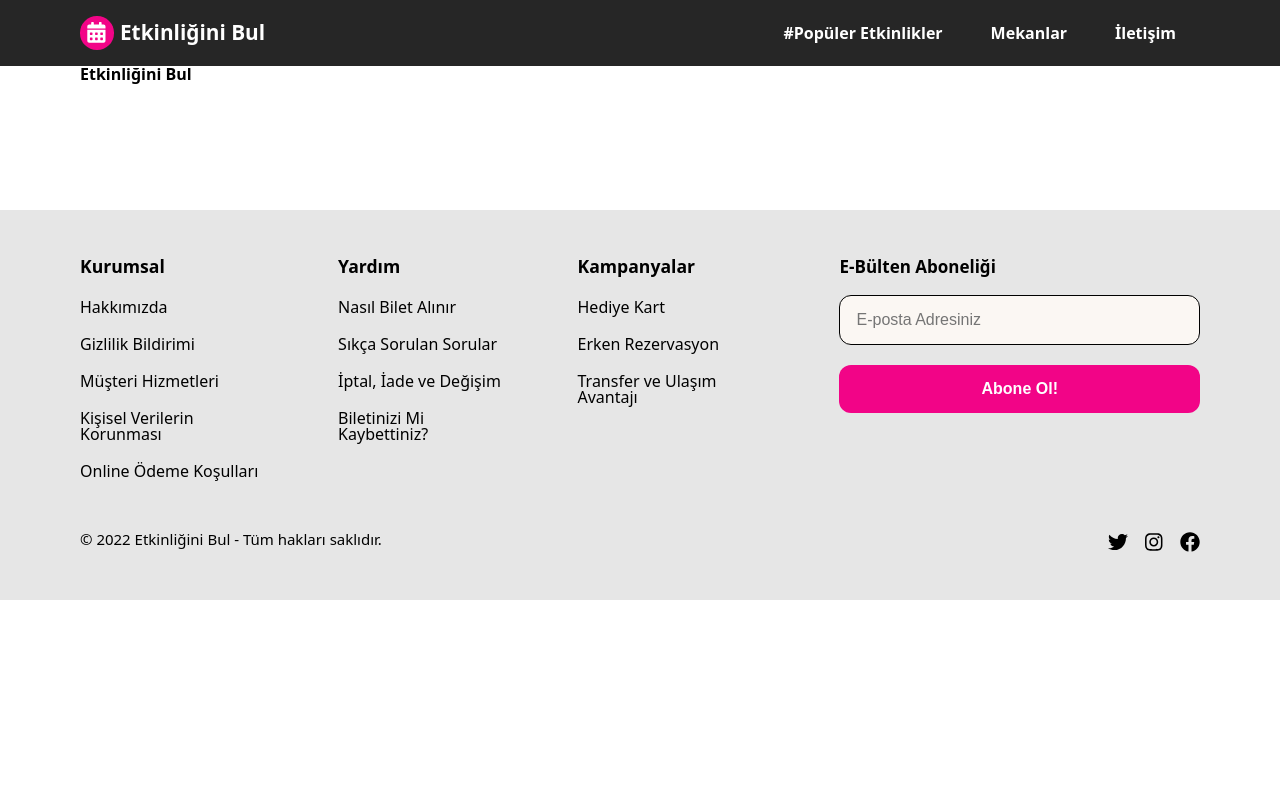
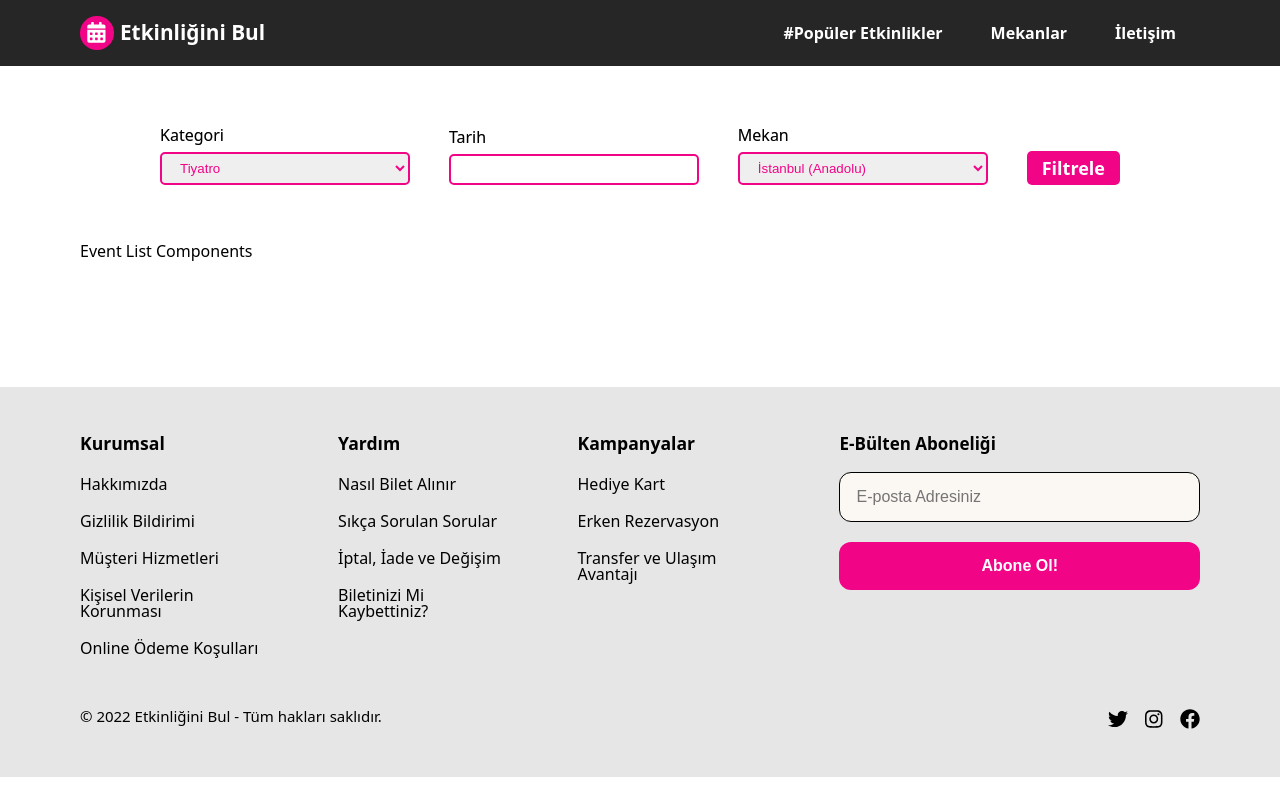
Before and after one commit to guvensen/etkinliginibul, a Next.js app: page / in a window 1280 px wide. Built offline with nearby package versions, Linux system fonts and the light colour scheme.

Commit message:
Prepared to develop filter and event components.

```diff
--- /dev/null
+++ b/components/EventList/EventList.js
@@ -0,0 +1,9 @@
+import style from './EventList.module.scss';
+
+
+export default function EventList() {
+
+    return <div className={style.eventList}>
+        Event List Components
+    </div>
+}
--- /dev/null
+++ b/components/EventList/EventList.module.scss
@@ -0,0 +1,6 @@
+@import "styles/mixins/breakpoints";
+@import "styles/variables";
+
+.eventList{
+
+}
--- /dev/null
+++ b/components/Filter/Filter.js
@@ -0,0 +1,40 @@
+import style from './Filter.module.scss';
+
+
+export default function Filter() {
+
+    return <div className={style.filterWrapper}>
+        <div className="">
+            <div className={style.formGroup}>
+                <label htmlFor="category">Kategori</label>
+                <select id="category">
+                    <option>Tiyatro</option>
+                    <option>Müze</option>
+                    <option>Konser</option>
+                </select>
+            </div>
+        </div>
+        <div className="">
+            <div className={style.formGroup}>
+                <label htmlFor="dates">Tarih</label>
+                <div className={style.datesWrapper}>
+                    <input type="text" id="dates" name="filter-dates"/>
+                </div>
+            </div>
+        </div>
+        <div className="">
+            <div className={style.formGroup}>
+                <label htmlFor="location">Mekan</label>
+                <select id="location">
+                    <option>İstanbul (Anadolu)</option>
+                    <option>İstanbul (Avrupa)</option>
+                </select>
+            </div>
+        </div>
+        <div className="">
+            <div className={style.filterBtn}>
+                Filtrele
+            </div>
+        </div>
+    </div>
+}
--- /dev/null
+++ b/components/Filter/Filter.module.scss
@@ -0,0 +1,58 @@
+@import "styles/mixins/breakpoints";
+@import "styles/variables";
+
+
+.filterWrapper{
+  width: 960px;
+  margin: 0 auto;
+  padding: 58px 0;
+  display: flex;
+  justify-content: space-between;
+  align-items: self-end;
+
+  .formGroup{
+    width: 250px;
+  }
+
+  label{
+    font-size: 16px;
+    font-weight: normal;
+    font-stretch: normal;
+    font-style: normal;
+    line-height: normal;
+    letter-spacing: normal;
+    color: #000000;
+    text-shadow: 0 0 #adadad;
+    display: block;
+  }
+
+  input,
+  select{
+    margin: 6px 21px 0 0;
+    padding: 6px 16px 6px 14px;
+    object-fit: contain;
+    border-radius: 5px;
+    border: solid 2px $primary;
+    color: $primary;
+    width: 100%;
+  }
+
+  .datesWrapper{
+    position: relative;
+  }
+
+  .filterBtn{
+    font-size: 18px;
+    font-weight: bold;
+    font-stretch: normal;
+    font-style: normal;
+    line-height: normal;
+    letter-spacing: normal;
+    text-align: center;
+    color: #ffffff;
+    background: $primary;
+    border-radius: 5px;
+    padding: 5px 15px;
+    cursor: pointer;
+  }
+}
--- a/pages/index.js
+++ b/pages/index.js
@@ -1,11 +1,16 @@
-import DefaultLayout from '../components/layouts/default'
+import DefaultLayout from '../components/layouts/default';
+import Filter from '../components/Filter/Filter';
+import EventList from '../components/EventList/EventList';
 
 
 export default function Home() {
     return (
       <DefaultLayout>
           <div className="container">
-              <h1> Etkinliğini Bul </h1>
+
+              <Filter/>
+
+              <EventList/>
           </div>
       </DefaultLayout>
   )
```
